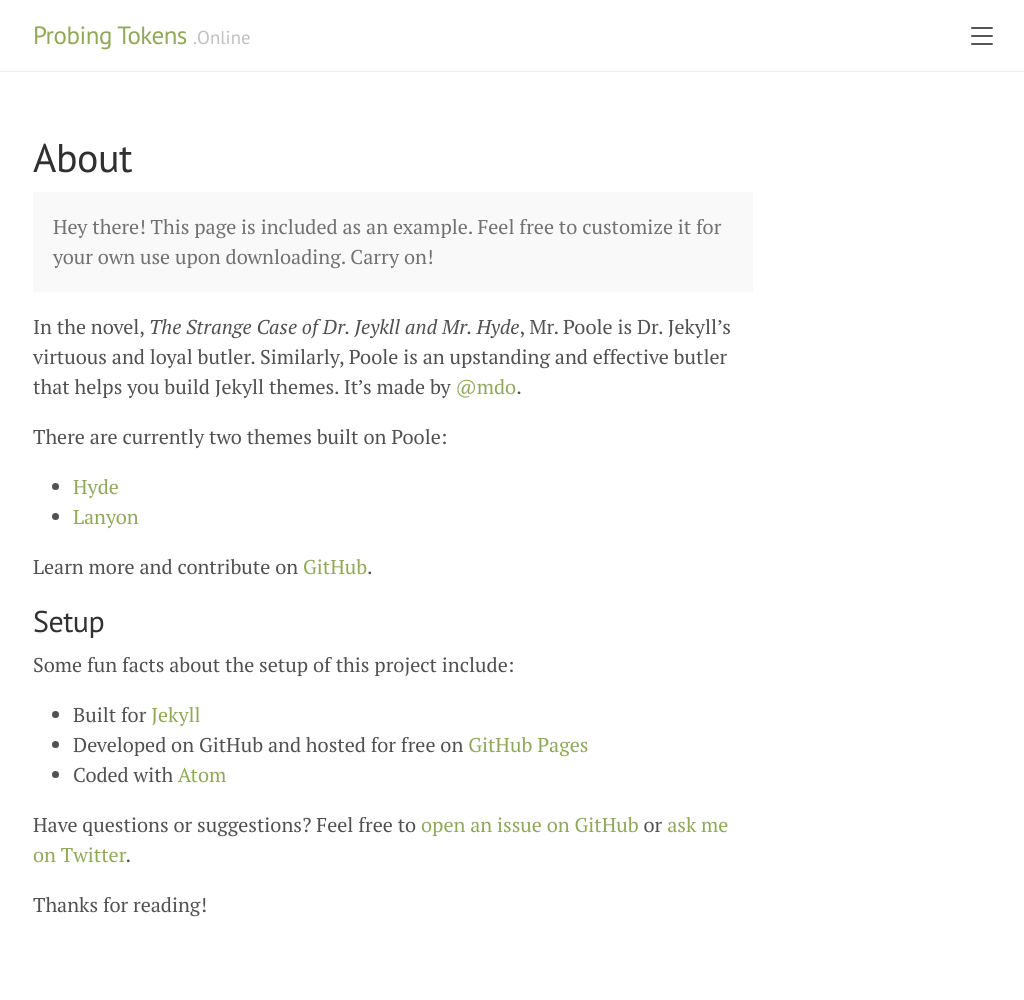
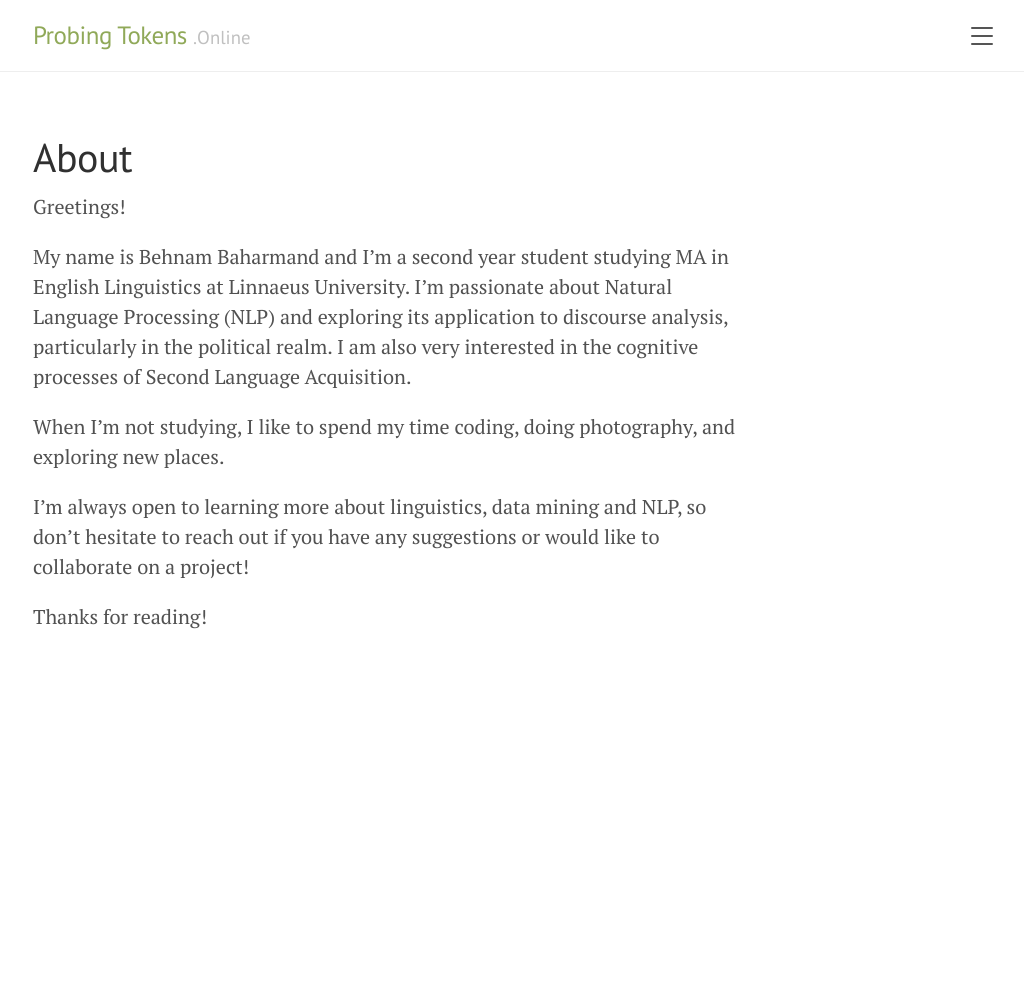
Before and after one commit to behnum/probingtokens, a Jekyll site: the page built from about.md, in a window 1280 px wide. Shown: the whole page, without its empty margins (247-1271 px from the left). Built offline with Jekyll 4.4.1, drawn with Linux system fonts in a browser that asks for light colours; after the commit the page ends 900 px from its top, so only the background shows below that.

Commit message:
Update about and sidebar

```diff
--- a/_includes/sidebar.html
+++ b/_includes/sidebar.html
@@ -20,13 +20,12 @@
     {% for node in pages_list %}
     {% if node.title != null %}
     {% if node.layout == "page" %}
-          <a class="sidebar-nav-item{% if page.url == node.url %} active{% endif %}" href="{{ node.url | absolute_url }}">{{ node.title }}</a>
+    <a class="sidebar-nav-item{% if page.url == node.url %} active{% endif %}" href="{{ node.url | absolute_url }}">{{
+      node.title }}</a>
     {% endif %}
     {% endif %}
     {% endfor %}
 
-    <a class="sidebar-nav-item" href="{{ site.github.repo }}/archive/v{{ site.version }}.zip">Download</a>
-    <a class="sidebar-nav-item" href="{{ site.github.repo }}">GitHub project</a>
     <span class="sidebar-nav-item">Currently v{{ site.version }}</span>
   </nav>
 
--- a/about.md
+++ b/about.md
@@ -3,27 +3,12 @@
 title: About
 ---
 
-<p class="message">
-  Hey there! This page is included as an example. Feel free to customize it for your own use upon downloading. Carry on!
-</p>
+Greetings!
 
-In the novel, *The Strange Case of Dr. Jeykll and Mr. Hyde*, Mr. Poole is Dr. Jekyll's virtuous and loyal butler. Similarly, Poole is an upstanding and effective butler that helps you build Jekyll themes. It's made by [@mdo](https://twitter.com/mdo).
+My name is Behnam Baharmand and I'm a second year student studying MA in English Linguistics at Linnaeus University. I'm passionate about Natural Language Processing (NLP) and exploring its application to discourse analysis, particularly in the political realm. I am also very interested in the cognitive processes of Second Language Acquisition.
 
-There are currently two themes built on Poole:
+When I'm not studying, I like to spend my time coding, doing photography, and exploring new places.
 
-* [Hyde](http://hyde.getpoole.com)
-* [Lanyon](http://lanyon.getpoole.com)
-
-Learn more and contribute on [GitHub](https://github.com/poole).
-
-## Setup
-
-Some fun facts about the setup of this project include:
-
-* Built for [Jekyll](https://jekyllrb.com)
-* Developed on GitHub and hosted for free on [GitHub Pages](https://pages.github.com)
-* Coded with [Atom](https://atom.io)
-
-Have questions or suggestions? Feel free to [open an issue on GitHub](https://github.com/poole/issues/new) or [ask me on Twitter](https://twitter.com/mdo).
+I'm always open to learning more about linguistics, data mining and NLP, so don't hesitate to reach out if you have any suggestions or would like to collaborate on a project!
 
 Thanks for reading!
```
Lines whose indentation alone changed are shown as unchanged.
